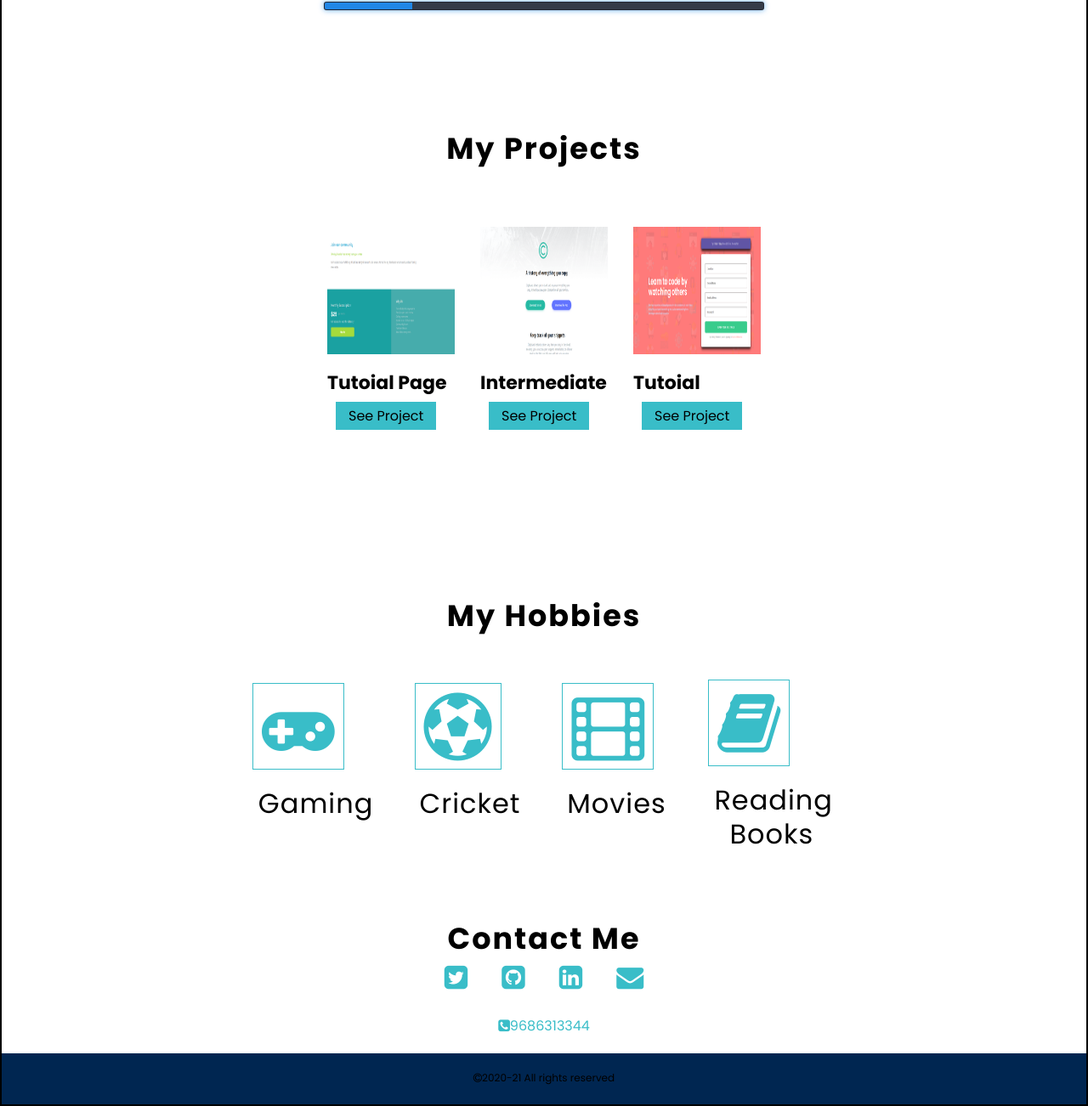
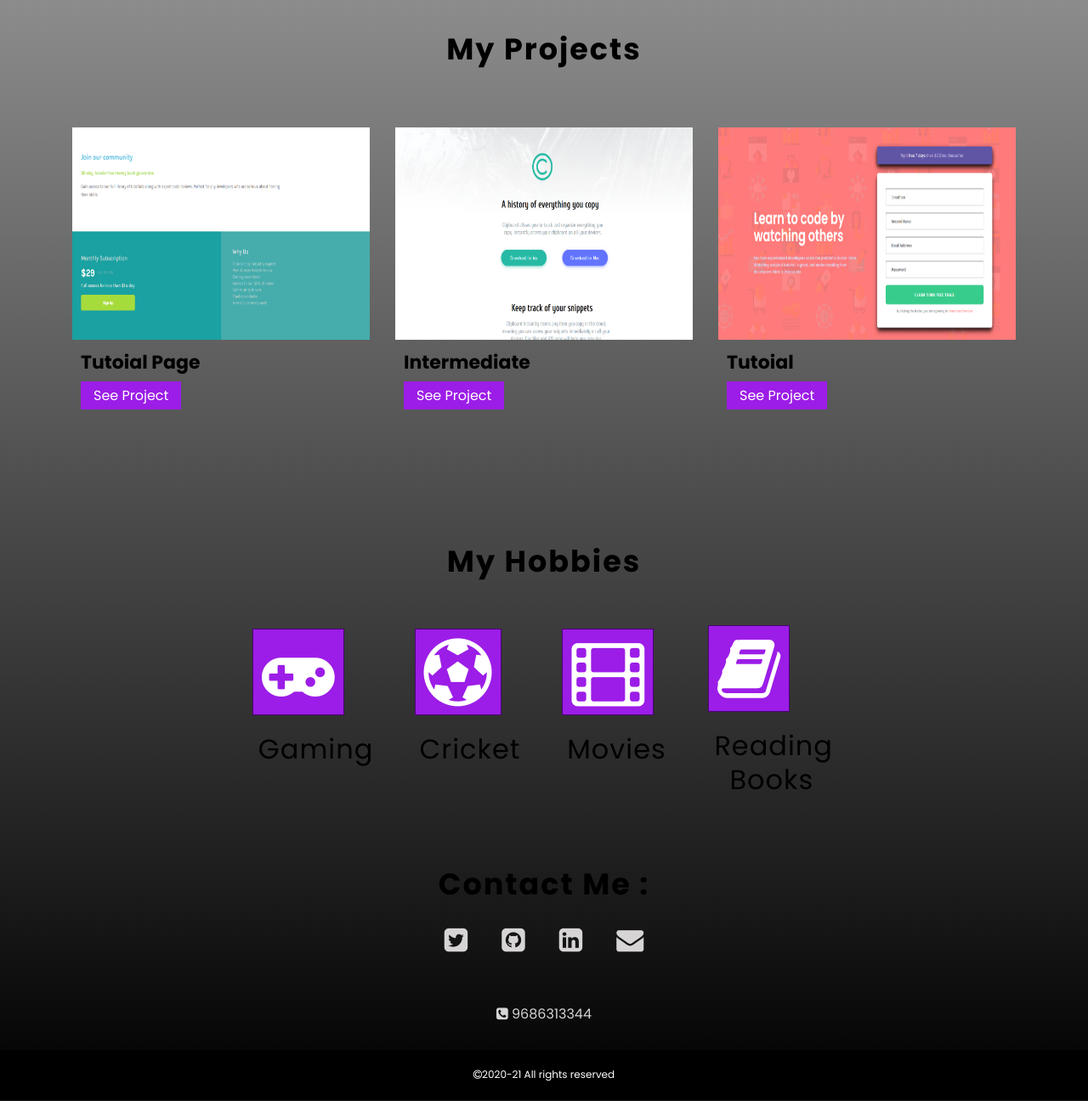
Before and after one commit to irshadali97/Portofolio, a plain HTML site: page index.html in a window 1280 px wide. Shown: the part 1065-2367 px from the top of the page at 85% size. Drawn offline with Linux system fonts and the light colour scheme.

Commit message:
sixth commit

```diff
--- a/index.html
+++ b/index.html
@@ -66,7 +66,8 @@
         <div class="row">
             <div class="col-4">
                 <div class="card" style="width: 100%;">
-                    <img src="./Images/tutorial-page.jpeg.png" class="card-img-top" alt="..." width="150px" height="150px">
+                    <img src="./Images/tutorial-page.jpeg.png" class="card-img-top mobile1" alt="..." width="150px" height="150px">
+                    <img src="./Images/tutorial-page.jpeg.png" class="card-img-top desktop1" alt="..." width="350px" height="250px">
                     <div class="card-body">
                       <h5 class="card-title">Tutoial Page</h5>
                       <a href="https://sad-banach-51a06b.netlify.app/" class="btn btn-primary">See Project</a>
@@ -75,7 +76,8 @@
             </div>
             <div class="col-4">
                 <div class="card" style="width: 100%;">
-                    <img src="./Images/Intermediate.jpeg.png" class="card-img-top" alt="..." width="150px" height="150px">
+                    <img src="./Images/Intermediate.jpeg.png" class="card-img-top mobile1" alt="..." width="150px" height="150px">
+                    <img src="./Images/Intermediate.jpeg.png" class="card-img-top desktop1" alt="..." width="350px" height="250px">
                     <div class="card-body">
                       <h5 class="card-title">Intermediate</h5>
                       <a href="https://elegant-sammet-a0c799.netlify.app/" class="btn btn-primary">See Project</a>
@@ -84,7 +86,8 @@
             </div>
             <div class="col-4">
                 <div class="card" style="width: 100%;">
-                    <img src="./Images/tutorial.jpeg.png" class="card-img-top" alt="..." width="150px" height="150px">
+                    <img src="./Images/tutorial.jpeg.png" class="card-img-top mobile1" alt="..." width="150px" height="150px">
+                    <img src="./Images/tutorial.jpeg.png" class="card-img-top desktop1" alt="..." width="350px" height="250px">
                     <div class="card-body">
                       <h5 class="card-title">Tutoial</h5>
                       <a href="https://quizzical-wright-256303.netlify.app" class="btn btn-primary">See Project</a>
@@ -108,7 +111,7 @@
     </div>
     <footer>
         <div id="contact">
-            <h3>Contact Me</h3>
+            <h3>Contact Me :</h3>
             <ul>
                 <li><a href="https://twitter.com/explore"><i class="fa fa-twitter-square" aria-hidden="true"></i></a>
                 </li>
@@ -119,7 +122,7 @@
                 <li><a href="https://myaccount.google.com/personal-info?gar=1"><i class="fa fa-envelope" aria-hidden="true"></a></i>
                 </li>
             </ul>
-            <div class="phone"><i class="fa fa-phone-square" aria-hidden="true"></i>9686313344</div>
+            <div class="phone"><i class="fa fa-phone-square" aria-hidden="true"></i>          9686313344</div>
         </div>
         <div class="last">
             <i class="fa fa-copyright" aria-hidden="true"></i>2020-21 All rights reserved
--- a/styles.css
+++ b/styles.css
@@ -4,9 +4,8 @@
     box-sizing: border-box;
 }
 body {
-    background: linear-gradient(white,0.5 black,0) ;
+    background: linear-gradient(white, black) ;
     font-family: 'Poppins', sans-serif;
-    border: 2px solid black;
 }
 h3{
     color: black;
@@ -17,8 +16,9 @@ h3{
 
 }
 header {
+    background-color: black;
     width: 100%;
-    height: 60px;
+    height: 100px;
 
 }
 #sidebar {
@@ -40,17 +40,17 @@ header {
 }
 #sidebar li a {
     text-decoration: none;
-    color: grey;
+    color: white;
 
 }
 .toggle-btn {
     position: absolute;
     left: 104%;
-    top: 15px;
+    top: 30px;
 }
 .toggle-btn span {
     display: block;
-    background-color: #39bdc8;
+    background-color:white;
     width: 25px;
     height: 5px;
     margin: 3px;
@@ -80,7 +80,7 @@ header {
     letter-spacing: 1px;
 }
 .about p span {
-    color: blue;
+    color: #9c1de7;
 }
 .skills {
     max-width: none;
@@ -109,16 +109,16 @@ header {
     background: #353b48;
     margin: 10px 0;
     display: block;
-    height: 10px;
+    height: 15px;
     border: 1px solid rgb(0,0,0,0.3);
     border-radius: 3px;
     overflow: hidden;
-    box-shadow: 0 0 6px #2187e7b3;
+    box-shadow: 0 0 6px #4b0375;
 }
 .bar span {
-    height: 9px;
+    height: 14px;
     float: left;
-    background-color: #2187e7;
+    background-color: #9c1de7;
 }
 .html {
     width: 60%;
@@ -172,7 +172,7 @@ header {
 }
 .hobbies li {
     font-size: 5rem;
-    color: #39bdc8;
+    color: white;
     line-height: 5rem;
     list-style: none;
 }
@@ -185,7 +185,8 @@ header {
     line-height: 40px;
 }
 .hobbies-icon {
-    border: 1px solid #39bdc8;
+    border: 1px solid #4b0375;
+    background-color: #9c1de7;
     padding: 10px;
     margin: 10px 0;
 }
@@ -215,12 +216,12 @@ header {
 }
 .card-title {
     font-size: 22px;
-    margin: 10px 0;
+    margin: 10px;
 }
 
 .btn  {
-   background-color: #39bdc8;
-   color: black;
+   background-color: #9c1de7;
+   color: white;
    text-decoration: none;
    margin: 10px;
    padding: 5px 15px;
@@ -234,23 +235,24 @@ footer ul {
 footer li {
     list-style: none;
     font-size: 2rem;
-    margin: 0 20px;
+    margin: 20px 20px;
 }
 footer li a {
-    color: #39bdc8;
+    color: #d6d4d4;
 }
 .phone {
-    color: #39bdc8;
+    color: #d6d4d4;
+    padding: 10px;
     text-align: center;
     margin: 20px;
 }
 .last {
     font-size: 12px;
     height: 60px;
-    background-color: #002651;
+    background-color: black;
     padding: 20px 0;
     text-align: center;
-    color: black;
+    color: white;
 }
 .desktop {
     display: none;
@@ -280,7 +282,7 @@ footer li a {
         justify-content: center;
         text-align: center;
         column-gap: 90px;
-        margin: 15px 0% 10px 65%;
+        margin: 35px 0% 10px 65%;
     }
 
     .desktop ul li {
@@ -288,8 +290,12 @@ footer li a {
     }
 
     .desktop ul li a{
-        color: #39bdc8;
-        text-decoration: none;
+        color: white;
+        text-decoration: underline white;
+        text-transform: uppercase;
+        text-decoration-style: wavy;
+        text-decoration-thickness: 1px;
+
     }
 
     .intro {
@@ -299,25 +305,27 @@ footer li a {
     }
 
     .image {
-        padding: 30px 0% 40px 3%;
+        padding: 0px 0% 40px 3%;
+        margin: 20px;
     }
 
     .intro h3 {
         padding-top: 35px;
     }
     .skills {
-        max-width: 43%;
-        margin: 100px auto;
+        max-width: 1000px;
+        margin: 0px auto;
         padding: 40px 15px 0px 15px;
         box-shadow: none;
     }
     .container {
-        max-width: 150%;
         box-shadow: none;
     }
+
     .row {
         display: flex;
         flex-direction: row;
+        justify-content: center;
         padding: 20px;
     }
     .col-4 {
@@ -325,7 +333,7 @@ footer li a {
     }
     .hobbies {
         max-width: 900px;
-        margin: -20px auto 60px auto;
+        margin: -60px auto 60px auto;
     padding: 30px 0 0 0;
     box-shadow: none;
     }
```
